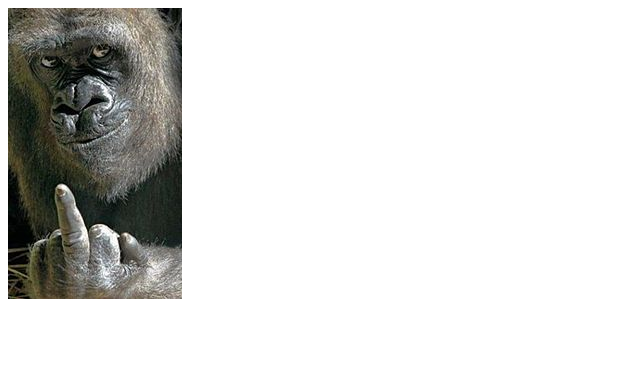
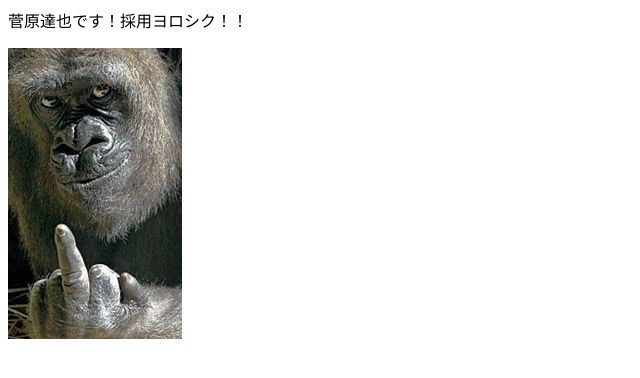
Before and after one commit to kashiwaya3900/gorilla, a plain HTML site: page index.html in a window 1280 px wide. Shown: the whole page, without its empty margins (0-640 px from the left). Drawn offline with Linux system fonts and the light colour scheme.

Commit message:
Update index.html

```diff
--- a/index.html
+++ b/index.html
@@ -3,6 +3,7 @@
     <title>ゴリラ</title>
   </head>
   <body>
+    <p>菅原達也です！採用ヨロシク！！</p>
     <img src="./gorilla.jpeg" alt="ウホッ" title="菅原達也">
   </body>
 </html>
```
